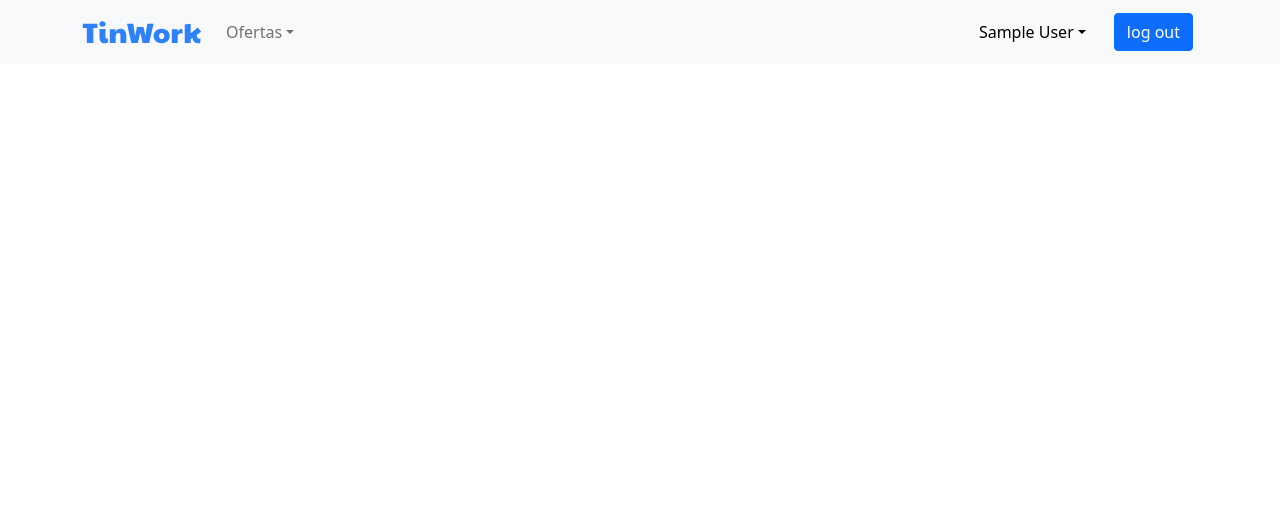
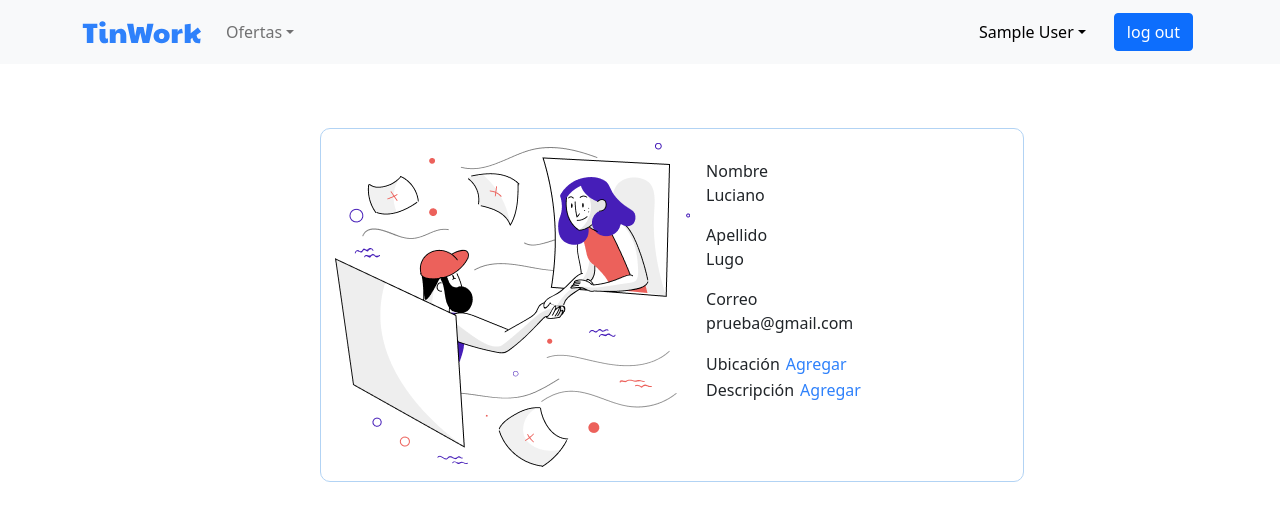
Before and after one commit to Proyecto-Final-Frre/TinWork, a React (Create React App) app: page /profile in a window 1280 px wide. Shown: the top 520 px of the page. Built offline with nearby package versions, Linux system fonts and the light colour scheme; no server answers; sample sign-in values are in the browser's storage.

Commit message:
perfil del reclutador primeras tareas

```diff
--- a/src/App.js
+++ b/src/App.js
@@ -8,6 +8,7 @@ import Login from "./components/Login";
 import ProtectedRoute from "./components/ProtectedRoute";
 import Register from "./components/Register";
 import Candidates from "./components/Candidates";
+import ProfileReclutier from "./components/ProfileReclutier";
 function App() {
   return (
     <AuthProvider>
@@ -41,6 +42,7 @@ function App() {
           <Route path="/register" element={<Register />} />
           <Route path="/login" element={<Login />} />
           <Route path="/" element={<OfferList />} />
+          <Route path="/profile" element={<ProfileReclutier/>} />
         </Routes>
       </Router>
     </AuthProvider>
--- a/src/components/Header/index.js
+++ b/src/components/Header/index.js
@@ -73,7 +73,7 @@ const Header = () => {
               {user.displayName}
             </Dropdown.Toggle>
             <Dropdown.Menu>
-              <Dropdown.Item href="#/action-1">Action</Dropdown.Item>
+              <Dropdown.Item href="/profile">Mi perfil</Dropdown.Item>
               <Dropdown.Item href="#/action-2">Another action</Dropdown.Item>
               <Dropdown.Item href="#/action-3">Something else</Dropdown.Item>
             </Dropdown.Menu>
--- /dev/null
+++ b/src/components/ProfileReclutier/index.js
@@ -0,0 +1,45 @@
+import { Link, useNavigate } from "react-router-dom";
+import { useState } from "react";
+
+import { Button, Card, Form } from "react-bootstrap";
+import "./style.css";
+import logoRecrutier from "../../logos/Reclutier.png";
+
+function ProfileReclutier() {
+
+    const [editarCorreo, setEditarCorreo] = useState(true)
+
+    return (
+        <div className="principal">
+            <div className="profile">
+                <img src={logoRecrutier} alt="logo" />
+                <Card.Body>
+                    <Form >
+                        <label htmlFor="name">
+                            Nombre
+                        </label>
+                        <p className="card-text">Luciano</p>
+
+                        <label htmlFor="name">
+                            Apellido
+                        </label>
+                        <p className="card-text">Lugo</p>
+                        <label htmlFor="name">
+                            Correo
+                        </label>
+                        <p className="card-text">prueba@gmail.com</p>
+                        <label htmlFor="name"> Ubicación </label>
+                        <button type="button" className="button" >Agregar</button>
+                        <br></br>
+                        <label htmlFor="name">
+                            Descripción
+                        </label>
+                        <button type="button" className="button" >Agregar</button>
+                    </Form>
+                </Card.Body>
+            </div>
+        </div>
+    );
+}
+
+export default ProfileReclutier
--- /dev/null
+++ b/src/components/ProfileReclutier/style.css
@@ -0,0 +1,42 @@
+.principal {
+    width:auto;
+    justify-content: center;
+    margin-left: 25%;
+    margin-right: 20%;
+    align-items: center;
+    margin-top: 5%;
+
+}
+
+
+.profile {
+    padding: 2%;
+    display: flex;
+    border: 1px solid #b2d3f4;
+    border-radius: 10px;
+}
+
+.agregar {
+    --bs-btn-font-weight: 400;
+    --bs-btn-color: var(--bs-link-color);
+    --bs-btn-bg: transparent;
+    --bs-btn-border-color: transparent;
+    --bs-btn-hover-color: var(--bs-link-hover-color);
+    --bs-btn-hover-border-color: transparent;
+    --bs-btn-active-color: var(--bs-link-hover-color);
+    --bs-btn-active-border-color: transparent;
+    --bs-btn-disabled-color: #6c757d;
+    --bs-btn-disabled-border-color: transparent;
+    --bs-btn-box-shadow: none;
+    --bs-btn-focus-shadow-rgb: 49,132,253;
+    text-decoration: none;
+}
+.button {
+    background-color: transparent;
+    border:transparent;
+    color: #2E81FB;
+    text-align: center;
+    text-decoration: none;
+    display: inline-block;
+    font-size: 16px;
+}
```
